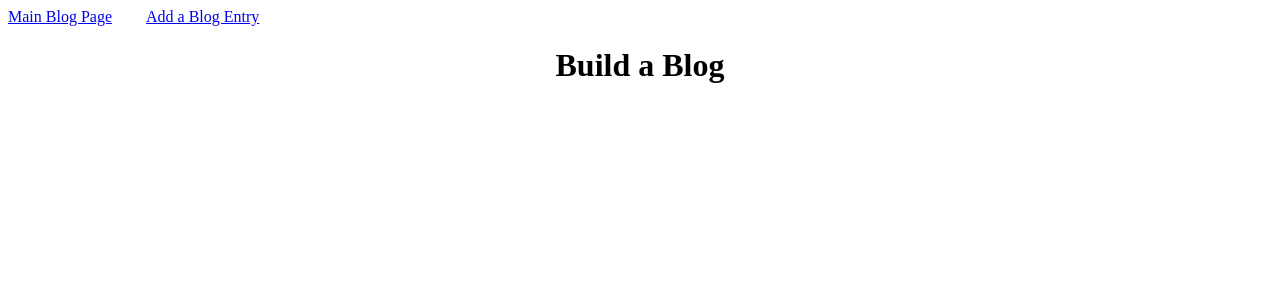
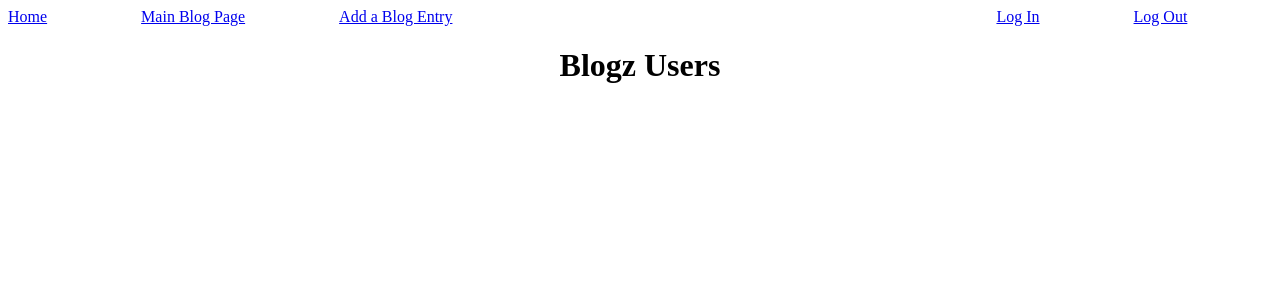
Before and after one commit to hiphoptherobot/blogz, a Flask app: page / in a window 1280 px wide. Shown: the top 300 px of the page. Run offline with Flask 2, Linux system fonts and the light colour scheme.

Commit message:
finished!

```diff
--- a/main.py
+++ b/main.py
@@ -1,27 +1,103 @@
-from flask import Flask, request, redirect, render_template
+from flask import Flask, request, redirect, render_template, session, flash
 from flask_sqlalchemy import SQLAlchemy
 import cgi
 
 app = Flask(__name__)
 app.config['DEBUG'] = True
-app.config['SQLALCHEMY_DATABASE_URI'] = 'mysql+pymysql://build-a-blog:hotdog@localhost:8889/build-a-blog'
+app.config['SQLALCHEMY_DATABASE_URI'] = 'mysql+pymysql://blogz:hotdog@localhost:8889/blogz'
 app.config['SQLALCHEMY_ECHO'] = True
 db = SQLAlchemy(app)
+app.secret_key = 'y337kGcys&zP3B'
 
 class Blog(db.Model):
 
     id = db.Column(db.Integer, primary_key=True)
     title = db.Column(db.String(120))
     body = db.Column(db.String(300))
+    owner_id = db.Column(db.Integer, db.ForeignKey('user.id'))
 
-    def __init__(self, title, body):
+    def __init__(self, title, body, owner):
         self.title = title
         self.body = body
+        self.owner = owner
 
-@app.route('/blog', methods=['POST', 'GET'])
+class User(db.Model):
+
+    id = db.Column(db.Integer, primary_key=True)
+    username = db.Column(db.String(120), unique=True)
+    password = db.Column(db.String(120))
+    blogs = db.relationship('Blog', backref='owner')
+
+    def __init__(self, username, password):
+        self.username = username
+        self.password = password
+
+@app.before_request
+def require_login():
+    allowed_routes = ['login', 'signup', 'blog', 'index']
+    if request.endpoint not in allowed_routes and 'username' not in session:
+        return redirect('/login')
+
+@app.route('/login', methods=['POST', 'GET'])
+def login():
+    if request.method == 'POST':
+        username = request.form['username']
+        password = request.form['password']
+        user = User.query.filter_by(username=username).first()
+        if user and user.password == password:
+            session['username'] = username
+            flash("Logged in")
+            return redirect('/newpost')
+        else:
+            flash('User password incorrect, or user does not exist', 'error')
+
+    return render_template('login.html')
+
+@app.route('/signup', methods=['POST', 'GET'])
+def signup():
+    if request.method == 'POST':
+        username = request.form['username']
+        password = request.form['password']
+        verify = request.form['verify']
+
+        if len(username) == 0 or len(username) < 3:
+            flash("Invalid username")
+
+        if len(password) == 0 or len(password) < 3:
+            flash("Invalid password")
+
+        if len(verify) == 0 or verify != password:
+            flash("Passwords don't match")
+
+        existing_user = User.query.filter_by(username=username).first()
+        if not existing_user:
+            new_user = User(username, password)
+            db.session.add(new_user)
+            db.session.commit()
+            session['username'] = username
+            return redirect('/newpost')
+        else:
+            flash("User already exists")
+
+    return render_template('signup.html')
+
+@app.route('/logout')
+def logout():
+    del session['username']
+    return redirect('/login')
+
+@app.route('/blog')
 def blog():
-    blogs = Blog.query.all()
-    return render_template('blog.html', blogs=blogs)
+    if request.args.get('user'):
+        users = request.args.get('user')
+        owner = User.query.filter_by(username=users).first()
+        blogs = Blog.query.filter_by(owner=owner).all()
+        users = User.query.all()
+        return render_template('blog.html', blogs=blogs, users=users)
+    else:
+        blogs = Blog.query.all()
+        users = User.query.all()
+        return render_template('blog.html', blogs=blogs, users=users)
 
 @app.route('/newpost', methods=['POST', 'GET'])
 def newpost():
@@ -34,14 +110,16 @@
             error = "Please enter a title or body"
             return render_template('newpost.html', error=error)
 
+        owner = User.query.filter_by(username=session['username']).first()
         title = request.form['title']
         body = request.form['body']
         id = request.args.get('id')
-        newpost = Blog(title, body)
+        newpost = Blog(title, body, owner)
         db.session.add(newpost)
         db.session.commit()
         id = newpost.id
         id = str(id)
+
         return redirect("/post?id=" + id)
 
 
@@ -49,14 +127,16 @@
 
 @app.route('/post', methods=['GET'])
 def post():
+    users = User.query.all()
     id = request.args.get('id')
     submitted_blogs = Blog.query.filter_by(id=id).all()
-    return render_template('post.html', submitted_blogs=submitted_blogs)
+    return render_template('post.html', submitted_blogs=submitted_blogs, users=users)
 
 @app.route('/', methods=['POST', 'GET'])
 def index():
-    encoded_error = request.args.get("error")
-    return render_template('blog.html',title="Build A Blog", error=encoded_error and cgi.escape(encoded_error, quote=True))
+    users = User.query.all()
+    return render_template('index.html', users=users)
+
 
 if __name__ == '__main__':
     app.run()
--- a/templates/base.html
+++ b/templates/base.html
@@ -3,22 +3,47 @@
     <head>
         <style>
             span.navigationSpace {
-            padding-left: 30px;
+            padding-left: 90px;
         }
         </style>
 
         <nav>
+            <a href='/'>Home</a>
+            <span class="navigationSpace"></span>
             <a href="/blog">Main Blog Page</a>
             <span class="navigationSpace"></span>
             <a href="/newpost">Add a Blog Entry</a>
+            <span class="navigationSpace"></span>
+            <span class="navigationSpace"></span>
+            <span class="navigationSpace"></span>
+            <span class="navigationSpace"></span>
+            <span class="navigationSpace"></span>
+            <span class="navigationSpace"></span>
+            <a href='/login'>Log In</a>
+            <span class="navigationSpace"></span>
+            <a href='/logout'>Log Out</a>
         </nav>
 
         <title>{{title}}</title>
+
+        <style>
+            .error {
+                color: red;
+            }
+        </style>
     </head>
 <body>
 
+
+    {% with messages = get_flashed_messages(with_categories=True) %}
+        <ul>
+        {% for category,message in messages %}
+            <li class="{{category}}">{{message}}</li>
+        {% endfor %}
+        </ul>
+    {% endwith %}
+
 {% block content %}
-
 
 {% endblock %}
 
--- a/templates/blog.html
+++ b/templates/blog.html
@@ -5,12 +5,18 @@
     div.a { text-align: center;}
 </style>
 <div class="a">
-    <h1>Build a Blog</h1>
+    <h1>Blogz</h1>
 </div>
 <ul>
     {% for blog in blogs %}
     <h2><a href="/post?id={{blog.id}}">{{ blog.title }}</a></h2>
     <p>{{ blog.body }}</p>
+        {% for user in users %}
+            {% if blog.owner_id == user.id %}
+            written by
+            <a href="/blog?user={{user.username}}">{{user.username}}</a>
+            {% endif %}
+        {% endfor %}
     {% endfor %}
 </ul>
 
--- /dev/null
+++ b/templates/index.html
@@ -0,0 +1,15 @@
+{% extends "base.html" %}
+{% block content %}
+<style>
+    div.a { text-align: center;}
+</style>
+<div class="a">
+    <h1>Blogz Users</h1>
+<ul>
+    {% for user in users %}
+    <li><a href="/blog?user={{user.username}}">{{user.username}}</a></li>
+
+    {% endfor %}
+</ul>
+</div>
+{% endblock %}
--- a/templates/newpost.html
+++ b/templates/newpost.html
@@ -8,12 +8,12 @@
 </style>
 
 <div class="a">
-    <h1>Add a Blog Entry</h1>
+    <h1>Add a Blog</h1>
 </div>
 
 <form name="newpost" method="POST">
     <label>
-        Title for your new blog:
+        Title for your blog:
         <input name="title" style="width: 210px;" type="text"/>
 
     </label><br><br>
```
Also changed, not shown: templates/login.html (added, +23 -0 lines), templates/post.html (+7 -3 lines), templates/signup.html (added, +28 -0 lines).
